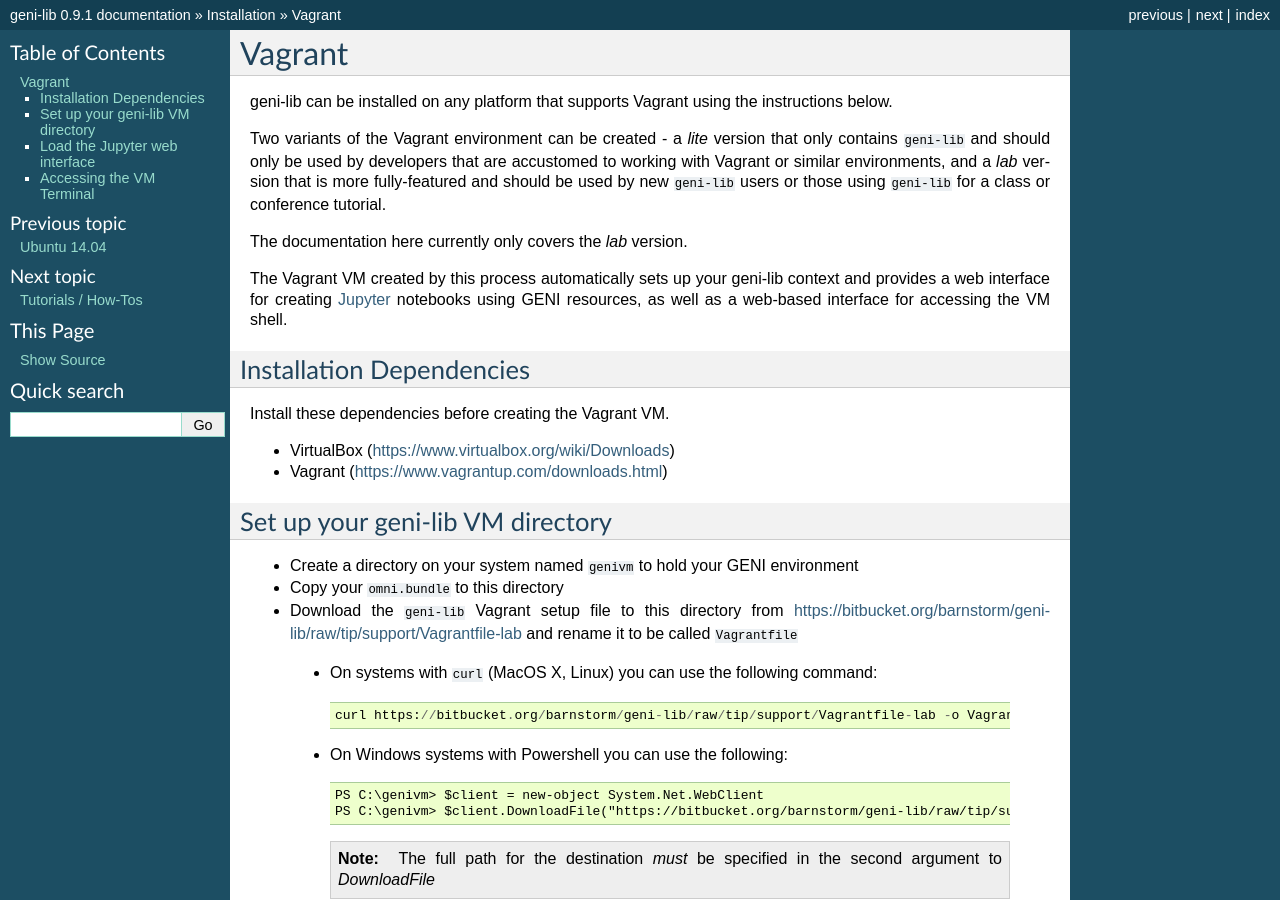
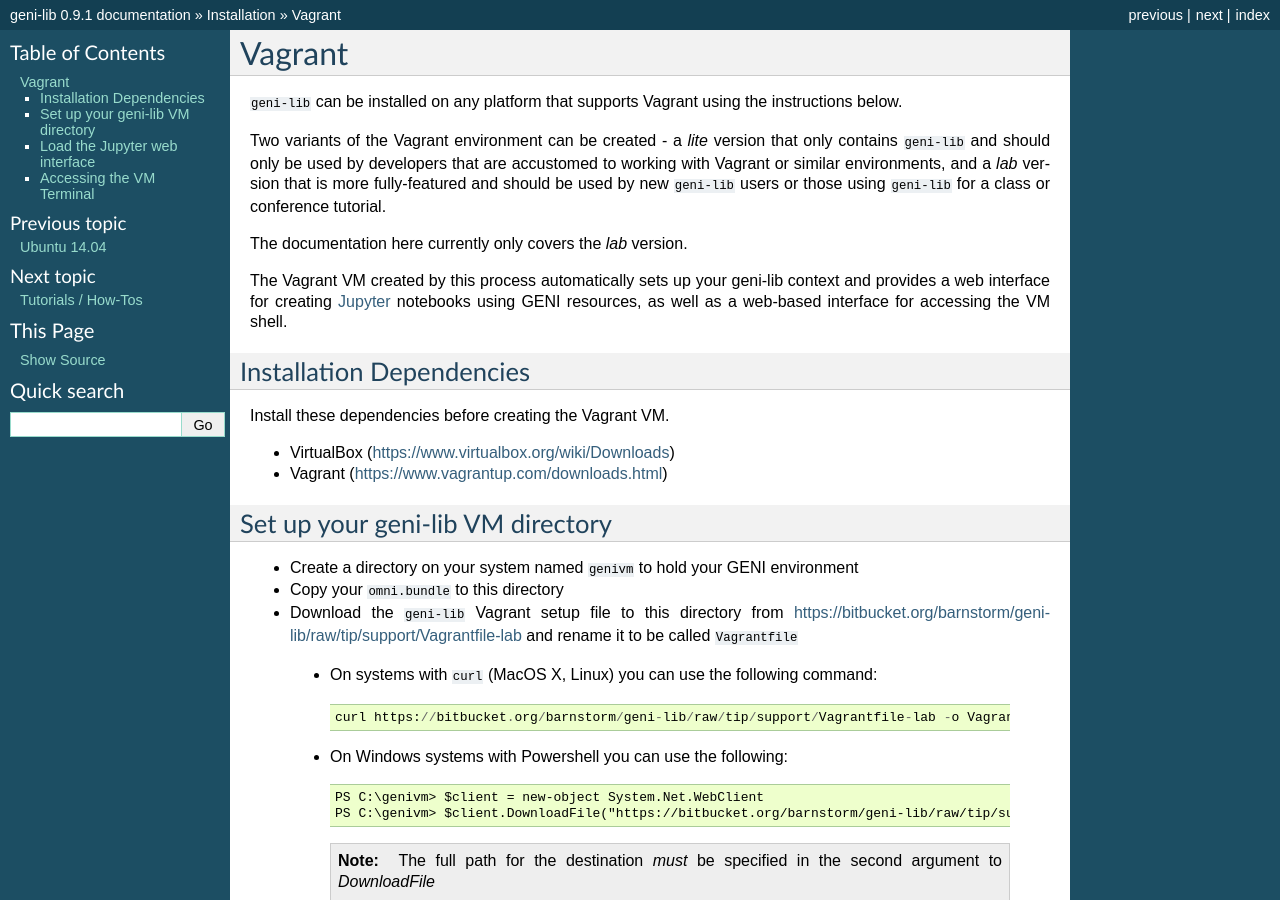
Before and after one commit to kaimast/geni-lib3, a Sphinx documentation site: the page built from docs/source/intro/vagrant.rst, in a window 1280 px wide and 900 px high. Built offline with Sphinx 7.4.7, drawn with Linux system fonts in a browser that asks for light colours; pages that are not in the unit, such as notebooks, are missing from menus.

Commit message:
Inconsistency

```diff
--- a/docs/source/intro/vagrant.rst
+++ b/docs/source/intro/vagrant.rst
@@ -7,7 +7,7 @@
 Vagrant
 =======
 
-geni-lib can be installed on any platform that supports Vagrant using the instructions
+``geni-lib`` can be installed on any platform that supports Vagrant using the instructions
 below.
 
 Two variants of the Vagrant environment can be created - a *lite* version that only contains ``geni-lib``
```
